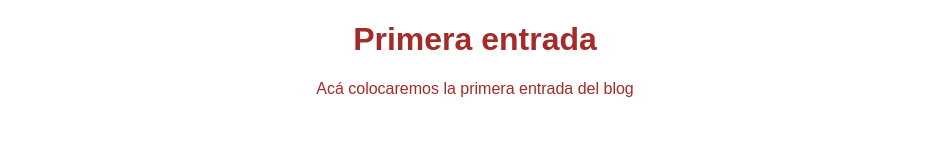
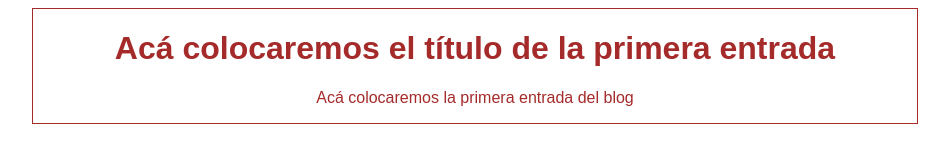
Before and after one commit to dcelis29/hyperblog, a plain HTML site: page index.html in a window 1280 px wide. Shown: the whole page, without its empty margins (165-1114 px from the left). Drawn offline with Linux system fonts and the light colour scheme.

Commit message:
ingreso container y estilos container

```diff
--- a/css/estilos.css
+++ b/css/estilos.css
@@ -3,3 +3,8 @@ body{
     font-family: Arial, Helvetica, sans-serif;
     color: brown;
 }
+.container{
+    width: 70%;
+    margin: 0 auto;
+    border: 1px solid;
+}
--- a/index.html
+++ b/index.html
@@ -7,8 +7,9 @@
     <title>Git y Github</title>
 </head>
 <body>
-    <h1>Primera entrada</h1>
-
-    <p>Acá colocaremos la primera entrada del blog</p>
+    <div class="container">
+        <h1>Acá colocaremos el título de la primera entrada</h1>
+        <p>Acá colocaremos la primera entrada del blog</p>
+    </div>
 </body>
 </html>
```
